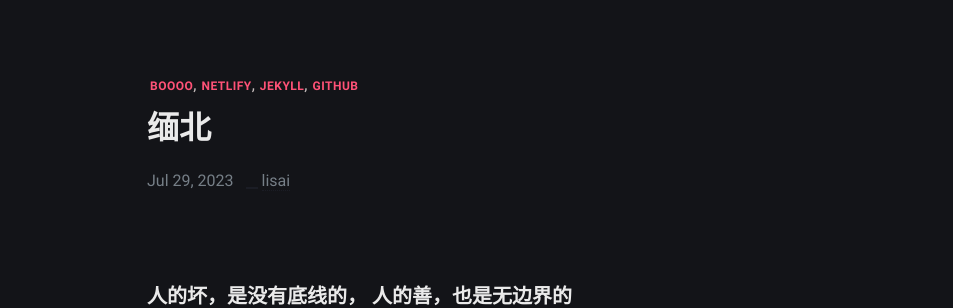
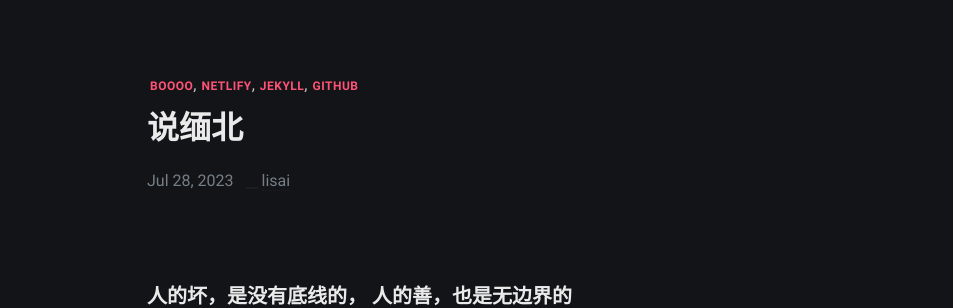
Before and after one commit to hello-lisai/hello-lisai-blog, a Jekyll site: the page built from _posts/230729/2023-07-29-230729.md, in a window 1280 px wide. Shown: the part 130-438 px from the top of the page, without its empty margins (163-1116 px from the left). Built offline with Jekyll 4.4.1, drawn with Linux system fonts in a browser that asks for light colours; some web fonts are replaced; part of the change alters nothing that is shown.

Commit message:
Update 2023-07-29-230729.md

```diff
--- a/_posts/230729/2023-07-29-230729.md
+++ b/_posts/230729/2023-07-29-230729.md
@@ -1,9 +1,9 @@
 ---
-title: 缅北
-date: 2023-07-29 09:45:47 +07:00
+title: 说缅北
+date: 2023-07-28 09:45:47 +07:00
 modified: 2019-08-29 09:24:47 +07:00
 tags: [boooo, netlify, jekyll, github]
-description: zero.
+description: All the services are free, a source code this site placed on github repository and intergration with netlify service, another service that you can use is github page for hosting your own static site.
 ---
 
 #### 人的坏，是没有底线的， 人的善，也是无边界的
```
